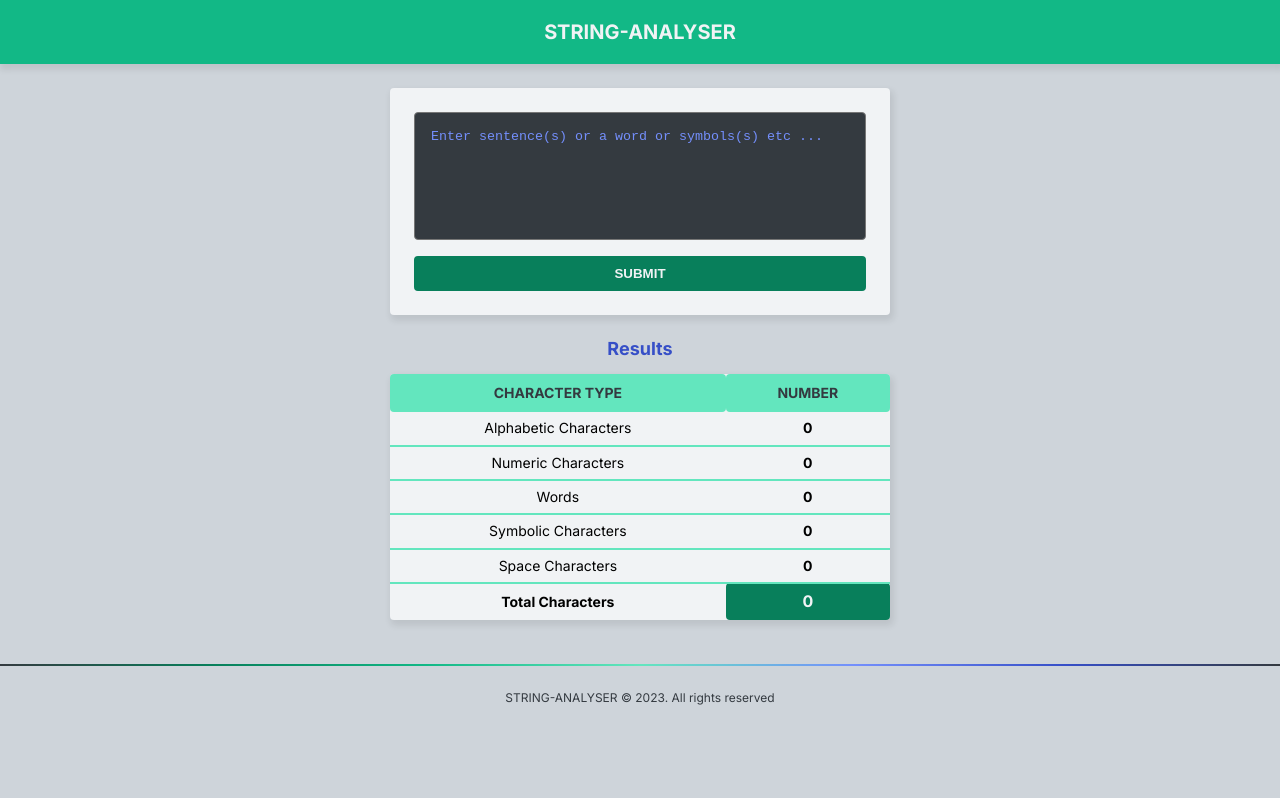
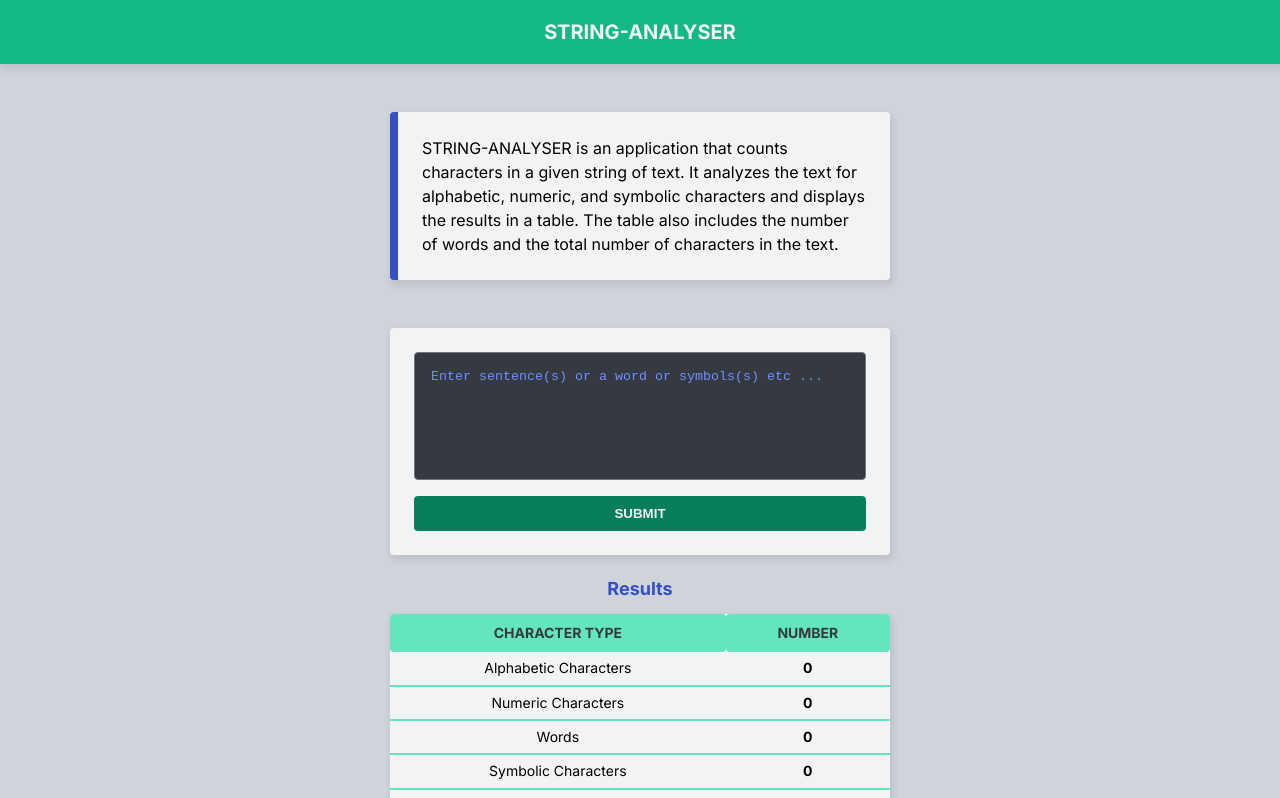
Before and after one commit to Tibz-Dankan/string-analyser, a React (Vite) app: page / in a window 1280 px wide. Shown: the top 798 px of the page. Built offline with nearby package versions, Linux system fonts and the light colour scheme.

Commit message:
feat: description about the app added

```diff
--- a/src/Pages/Home/Home.module.scss
+++ b/src/Pages/Home/Home.module.scss
@@ -14,6 +14,29 @@
     font-weight: bold;
     text-align: center;
     box-shadow: var(--shadow-light);
+  }
+  main {
+    display: flex;
+    flex-direction: column;
+    align-items: center;
+  }
+  &__about-description {
+    align-self: center;
+    background-color: var(--color-grey-light-2);
+    width: 40rem;
+    padding: 2.4rem;
+    margin: 4.8rem 0rem 2.4rem 0rem;
+    border-radius: 0.4rem;
+    box-shadow: var(--shadow-light);
+    border-left: 0.8rem solid var(--color-secondary);
+    font-size: 1.6rem;
+    line-height: 1.5;
+    @media (min-width: 1030px) {
+      width: 50rem;
+    }
+    @media (max-width: 450px) {
+      width: 30rem;
+    }
   }
 }
 
--- a/src/Pages/Home/Home.tsx
+++ b/src/Pages/Home/Home.tsx
@@ -10,7 +10,18 @@ const Home: React.FC = (): JSX.Element => {
           <span> STRING-ANALYSER</span>
         </header>
         <main>
-          <StringManipulate />
+          <section className={styles["home__about-description"]}>
+            <p>
+              STRING-ANALYSER is an application that counts characters in a
+              given string of text. It analyzes the text for alphabetic,
+              numeric, and symbolic characters and displays the results in a
+              table. The table also includes the number of words and the total
+              number of characters in the text.
+            </p>
+          </section>
+          <section className={styles["home__string-manipulate"]}>
+            <StringManipulate />
+          </section>
         </main>
         <footer>
           <div className={styles["home__copyright"]}>
```
